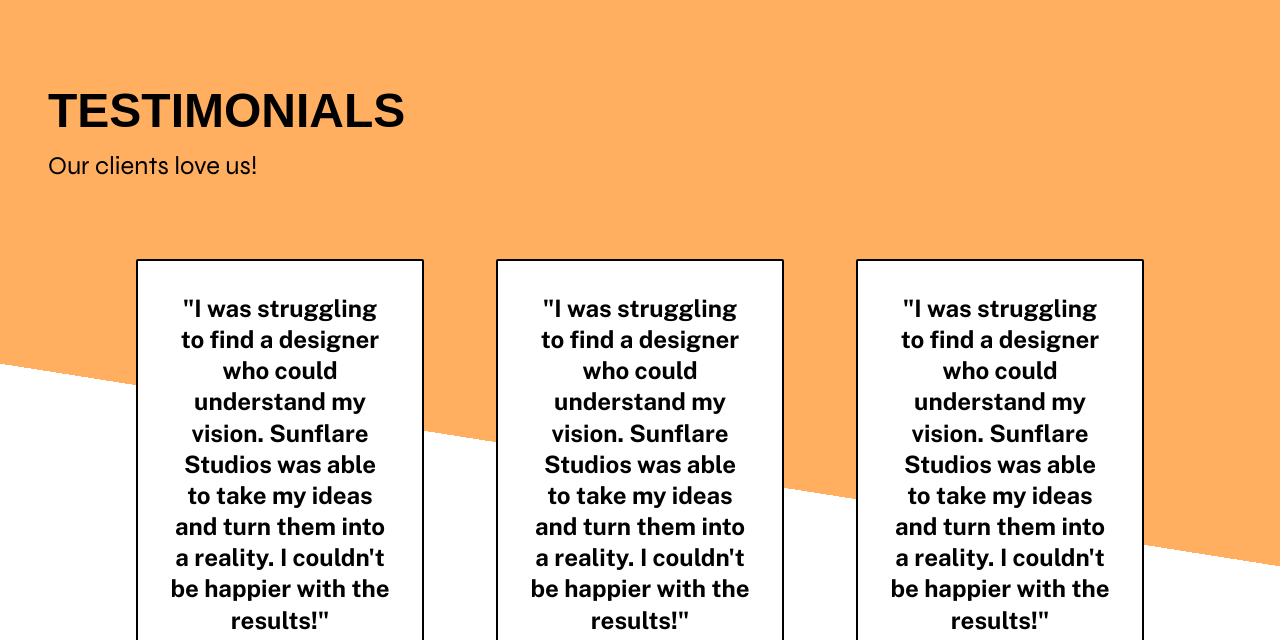
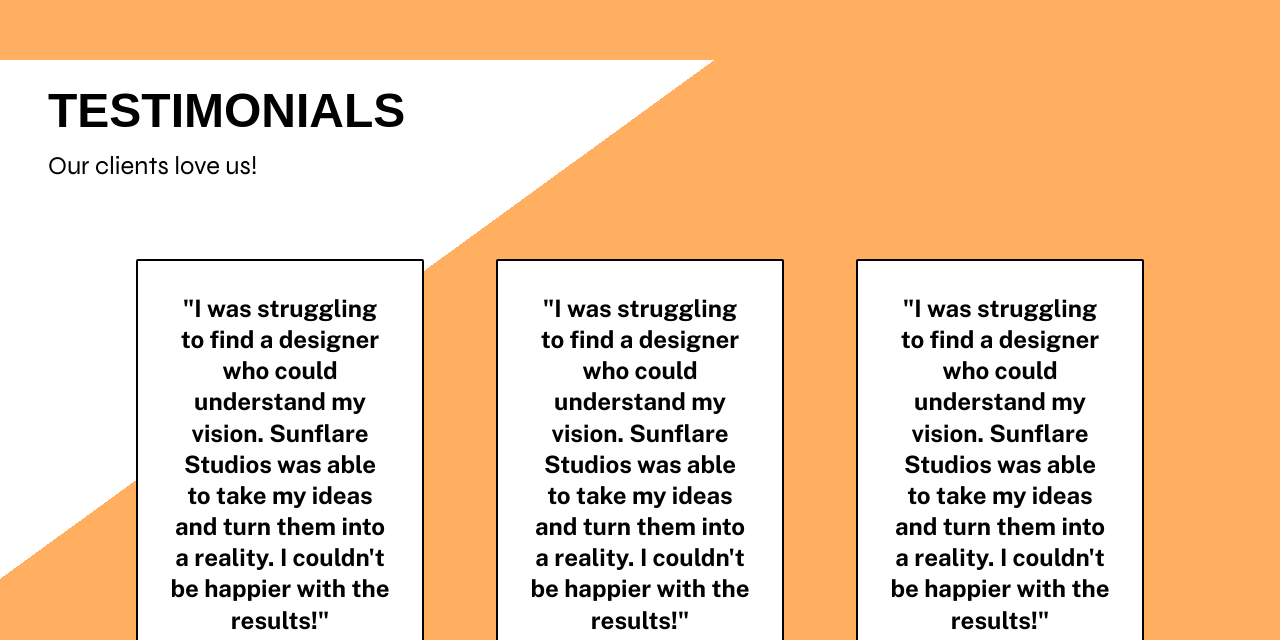
Before and after one commit to gabriella1234567/companyPage, a plain HTML site: page index.html in a window 1280 px wide. Shown: the part 2340-2980 px from the top of the page. Drawn offline with nearby package versions, Linux system fonts and the light colour scheme; a web font is replaced by a local one.

Commit message:
Added fixed background

```diff
--- a/index.html
+++ b/index.html
@@ -60,8 +60,8 @@
       <figcaption><h3>Graphic Design</h3>
         <P>Nunc vitae augue turpis. Lorem ipsum dolor sit amet, consectetur adipiscing elit. Donec nunc est, imperdiet malesuada bibendum vel, congue a felis. </P></figcaption></figure>
       </div>
-    </section></div>
-    <div class="white-gradient">
+    </section>
+    <!-- <div class="white-gradient"> -->
     <section id="testimonials">
       <div class="section-info">
       <h2>Testimonials</h2>
@@ -89,7 +89,6 @@
         <h4>CEO of <span class="company">Company</span></h4>
       </div></div></div>
     </section>
-  </div>
   </main>
   <footer>
     <div class="footer-logo">
--- /dev/null
+++ b/styles-DESKTOP-GVI79ML.css
@@ -0,0 +1,3 @@
+* {
+
+}
--- a/styles.css
+++ b/styles.css
@@ -16,14 +16,19 @@ main {
 }
 .orange-gradient {
     background: rgb(255,255,255);
-    background: linear-gradient(144deg, rgba(255,255,255,1) 30%,
+    background: linear-gradient(144deg,
+    rgba(255,255,255,1) 30%,
     rgba(255,175,95,1) 30%);
+    background-attachment: fixed;
 }
 
-.white-gradient {
+/* .white-gradient {
     background: rgb(255,255,255);
-background: linear-gradient(9deg, rgba(255,255,255,1) 50%, rgba(255,175,95,1) 50%);
-}
+background: linear-gradient(9deg,
+rgba(255,255,255,1) 50%,
+rgba(255,175,95,1) 50%);
+background-attachment: local;
+} */
 
 button {
     border: 2px solid black;
```
